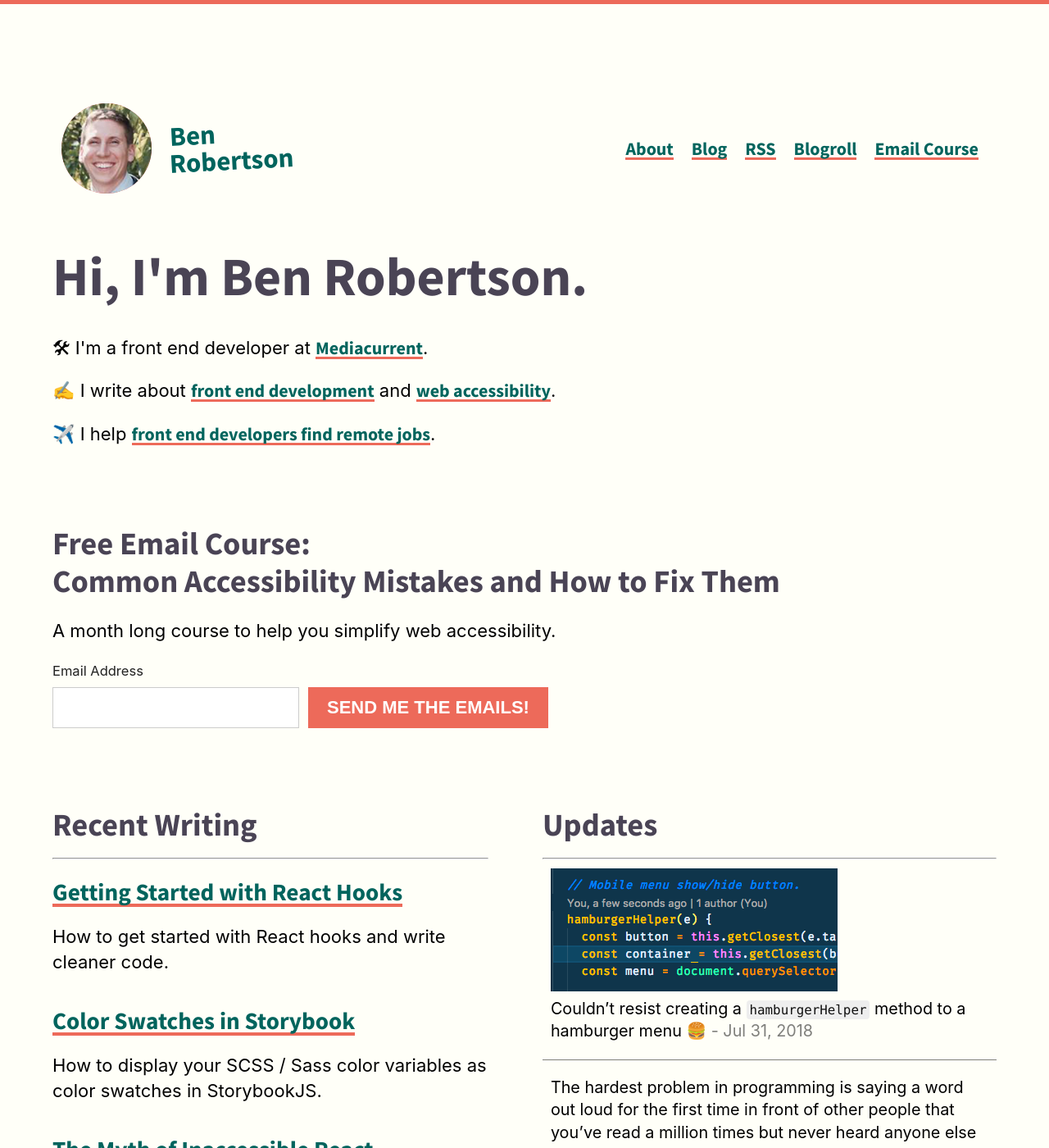
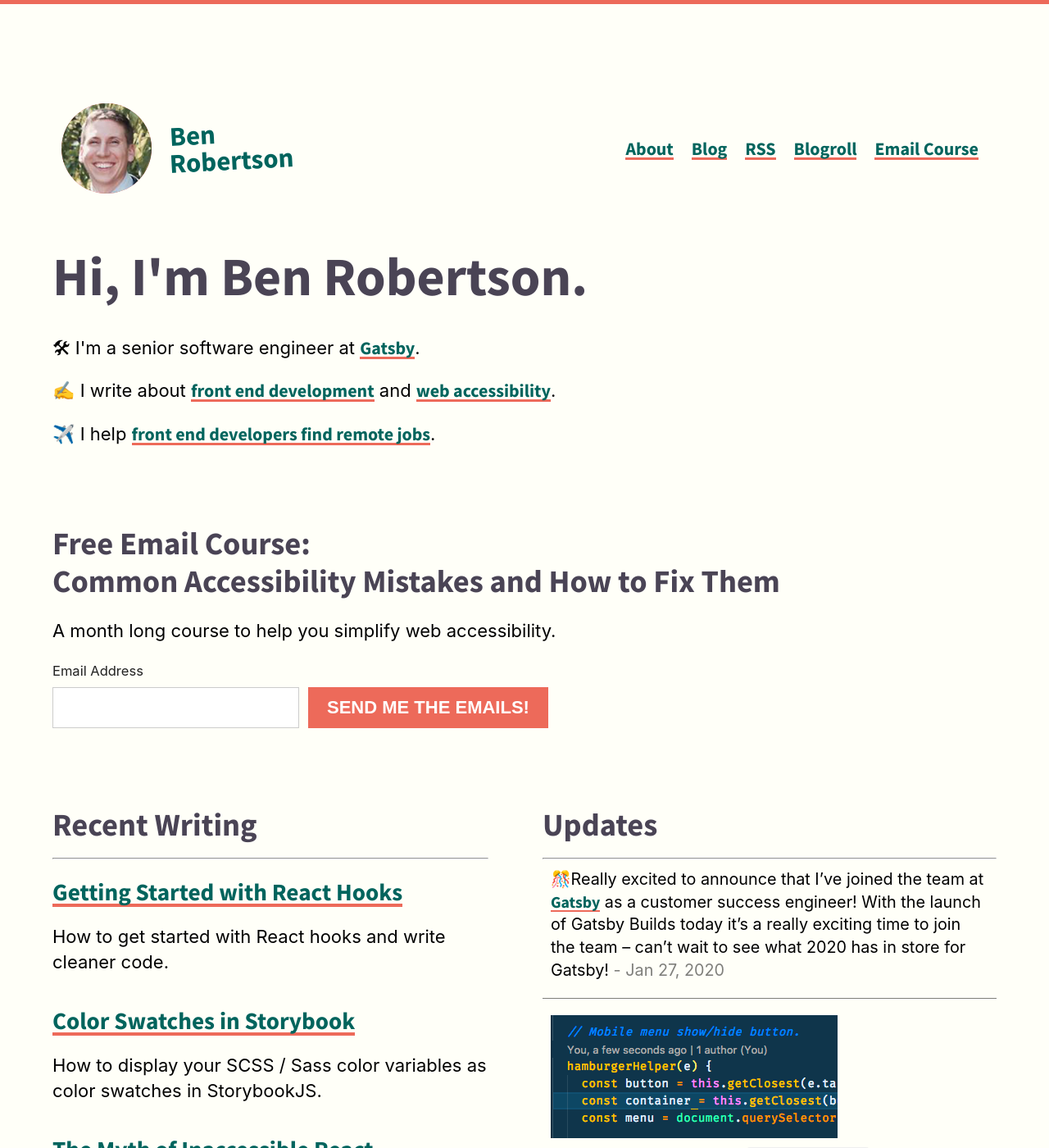
Before and after one commit to benjamingrobertson/benjamingrobertson.github.io, a Jekyll site: the page built from index.md, in a window 1280 px wide and 1400 px high. Shown: the whole window at 82% size. Built offline with Jekyll 4.4.1, drawn with Linux system fonts in a browser that asks for light colours; some web fonts are replaced; some of the changed text lies outside the part shown.

Commit message:
Add an update about joining Gatsby.

```diff
--- a/_layouts/home.html
+++ b/_layouts/home.html
@@ -5,7 +5,7 @@ layout: default
 <div class="l-contain l-contain--center">
     <div>
         <h1>Hi, I'm Ben Robertson.</h1>
-        <p>🛠 I'm a front end developer at <a href="https://mediacurrent.com">Mediacurrent</a>.</p>
+        <p>🛠 I'm a senior software engineer at <a href="https://gatsbyjs.com">Gatsby</a>.</p>
         <p>✍️ I write about <a href="/blog">front end development</a> and <a href="/accessibility">web accessibility</a>.</p>
         <p>✈️ I help <a href="https://frontendremotejobs.com">front end developers find remote jobs</a>.</p>
     </div>
--- a/about.md
+++ b/about.md
@@ -4,7 +4,7 @@ title: About Me
 permalink: /about/
 ---
 
-Hi, I’m Ben, a front-end web developer in Greenville, SC for [Mediacurrent](http://www.mediacurrent.com/). In my free time I enjoy biking, hiking, gardening, exploring Greenville, learning new things, and hanging out at our awesome public library.
+Hi, I’m Ben, a senior software engineer in Greenville, SC for [Gatsby](https://www.gatsbyjs.com/). In my free time I enjoy hiking, spending time with my wife and children, and learning to play the banjo.
 
 I create fun, innovative, accessible, and fast websites. I try to leave every bit I code I touch more readable, performant and accessible than I found it.
 
@@ -79,8 +79,12 @@ This full day training session starts with an overview of component-driven devel
 
 ## Experience
 
+### Gatsby
+**Senior Software Engineer, Customer Success** | January 2020 - Present
+Helping customers succeed using Gatsby beyond their wildest dreams!
+
 ### Mediacurrent
-**Senior Frontend Developer** | December 2017 - Present
+**Senior Frontend Developer** | December 2017 - January 2020
 
 - Lead front end development for complex architectures utilizing **Gatsby, Drupal, Auth0, and Apollo Server**.
 - Define requirements, **estimate** new features, **review** pull requests and provide **constructive feedback** for other front end developers.
@@ -137,6 +141,7 @@ This full day training session starts with an overview of component-driven devel
  - I developed the front end and backend.
 
 #### Technologies Used:
+
  - HTML5
  - Sass
  - CSS
```
Also changed, not shown: _updates/2020-1-27-update.md (added, +7 -0 lines).
